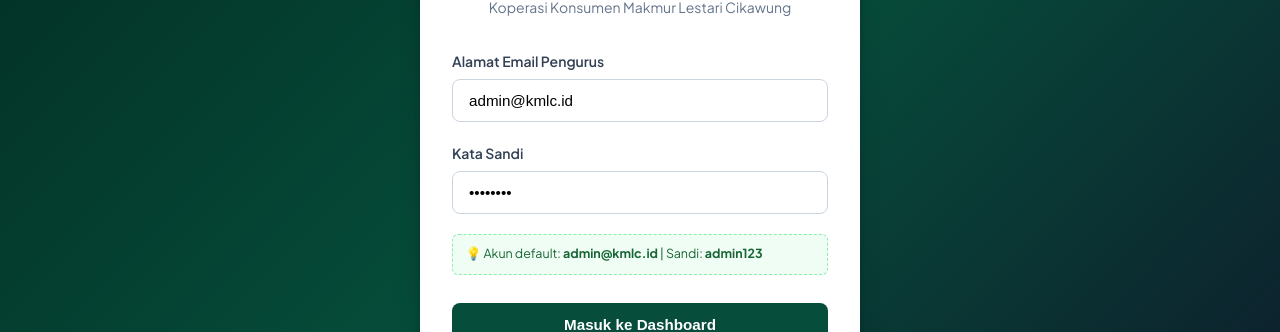
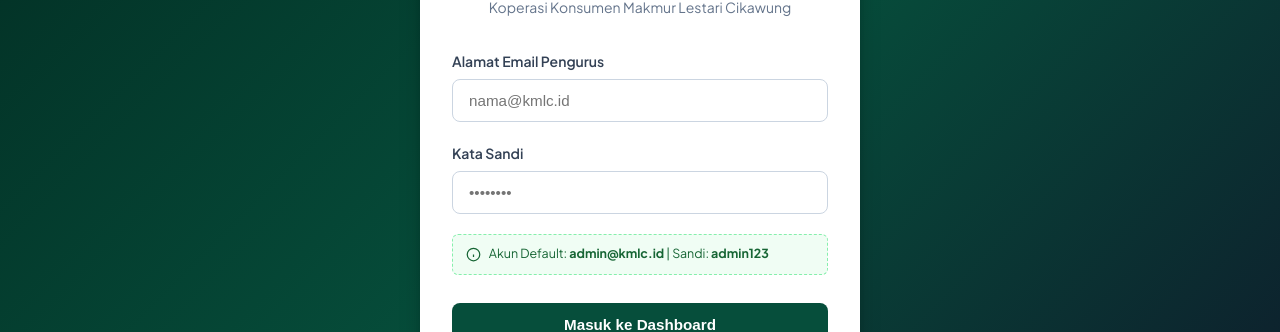
Before and after one commit to muhammadiskandar29/koperasi, a Vue app: page /admin/login in a window 1280 px wide. Shown: the part 238-570 px from the top of the page. Built offline with nearby package versions, Linux system fonts and the light colour scheme; no server answers.

Commit message:
fix(auth): clear default pre-filled credentials and clean up hints

```diff
--- a/src/views/admin/AdminLogin.vue
+++ b/src/views/admin/AdminLogin.vue
@@ -3,8 +3,8 @@ import { ref } from 'vue'
 import { useRouter } from 'vue-router'
 
 const router = useRouter()
-const email = ref('admin@kmlc.id')
-const password = ref('admin123')
+const email = ref('')
+const password = ref('')
 const isLoading = ref(false)
 const errorMessage = ref('')
 
@@ -84,7 +84,8 @@ const handleLogin = async () => {
           </div>
 
           <div class="credential-hint">
-            <span>💡 Akun default: <strong>admin@kmlc.id</strong> | Sandi: <strong>admin123</strong></span>
+            <svg viewBox="0 0 24 24" width="15" height="15" stroke="currentColor" fill="none" stroke-width="2"><circle cx="12" cy="12" r="10"/><line x1="12" y1="16" x2="12" y2="12"/><line x1="12" y1="8" x2="12.01" y2="8"/></svg>
+            <span>Akun Default: <strong>admin@kmlc.id</strong> | Sandi: <strong>admin123</strong></span>
           </div>
 
           <button type="submit" class="btn-submit" :disabled="isLoading">
@@ -202,6 +203,9 @@ const handleLogin = async () => {
 }
 
 .credential-hint {
+  display: flex;
+  align-items: center;
+  gap: 0.5rem;
   background: #F0FDF4;
   border: 1px dashed #86EFAC;
   padding: 0.6rem 0.8rem;
```
